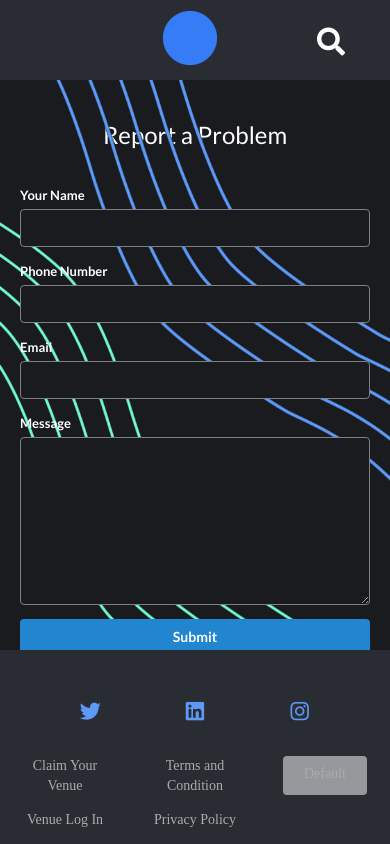
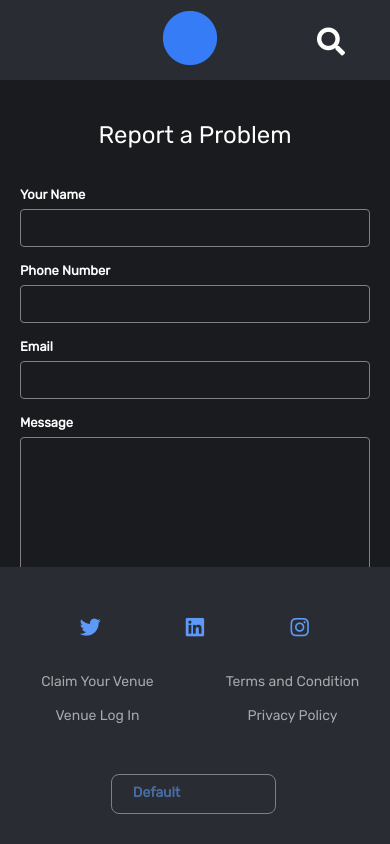
Before and after one commit to Kenichiwaa/eresonate-form, a React (Create React App) app: page / in a window 390 px wide. Built offline with nearby package versions, Linux system fonts and the light colour scheme.

Commit message:
add font family, adjust page responsiveness

```diff
--- a/public/stylesheet.css
+++ b/public/stylesheet.css
@@ -1,3 +1,9 @@
+@font-face {
+    font-family: Rubik-Regular;
+    src: url(fonts/Rubik-Regular.ttf);
+}
+
 body {
     background-color: #191b1e;
+    font-family: Rubik-Regular;
 }
--- a/src/components/Footer.js
+++ b/src/components/Footer.js
@@ -7,9 +7,8 @@ const FooterContainer = styled.div`
   bottom: 0;
   width: 100%;
   text-align: center;
-  height: 194px;
   background-color: #292c32;
-  padding: 50px 0;
+  padding: 50px 0 30px 0;
   margin-top: 50px;
 `;
 
@@ -31,16 +30,36 @@ const LinkContainer = styled.div`
 
   .link {
     opacity: 0.6;
-    font-family: Rubik;
-    font-size: 14px;
-    font-weight: normal;
-    font-stretch: normal;
-    font-style: normal;
-    letter-spacing: normal;
-    text-align: center;
     color: white;
     margin: auto;
     padding-bottom: 1em;
+  }
+
+  .column:nth-of-type(3) {
+    @media screen and (max-width: 768px) {
+      display: none !important;
+    }
+  }
+`;
+
+const StyledButton = styled.div`
+  &.ui.button {
+    width: 165px;
+    height: 40px;
+    border-radius: 8px;
+    color: #486ea8;
+    background-color: #292c32;
+    border: 1px solid gray;
+    text-align: left;
+    font-family: inherit;
+  }
+`;
+
+const MobileButtonContainer = styled.div`
+  display: none;
+
+  @media screen and (max-width: 768px) {
+    display: inline;
   }
 `;
 
@@ -62,9 +81,12 @@ const Footer = () => {
           <div className="ui link">Privacy Policy</div>
         </div>
         <div className="column">
-          <div className="ui link button">Default</div>
+          <StyledButton className="ui button">Default</StyledButton>
         </div>
       </LinkContainer>
+      <MobileButtonContainer className="column">
+        <StyledButton className="ui button">Default</StyledButton>
+      </MobileButtonContainer>
     </FooterContainer>
   );
 };
--- a/src/components/pages/FormShow.js
+++ b/src/components/pages/FormShow.js
@@ -18,6 +18,7 @@ const FormContainer = styled.div`
   }
 
   h2 {
+    font-family: inherit;
     text-align: center;
     font-weight: 100;
     padding-bottom: 20px;
@@ -40,6 +41,9 @@ const LeftBgImg = styled.img`
   z-index: 0;
   width: 355px;
   bottom: 192px;
+  @media screen and (max-width: 768px) {
+    display: none;
+  }
 `;
 
 const RightBgImg = styled.img`
@@ -48,6 +52,9 @@ const RightBgImg = styled.img`
   width: 334px;
   top: 80px;
   right: 0px;
+  @media screen and (max-width: 768px) {
+    display: none;
+  }
 `;
 const StyledField = styled(Field)`
   &.ui.form input {
```
Also changed, not shown: public/fonts/Rubik-Regular.ttf (added).
